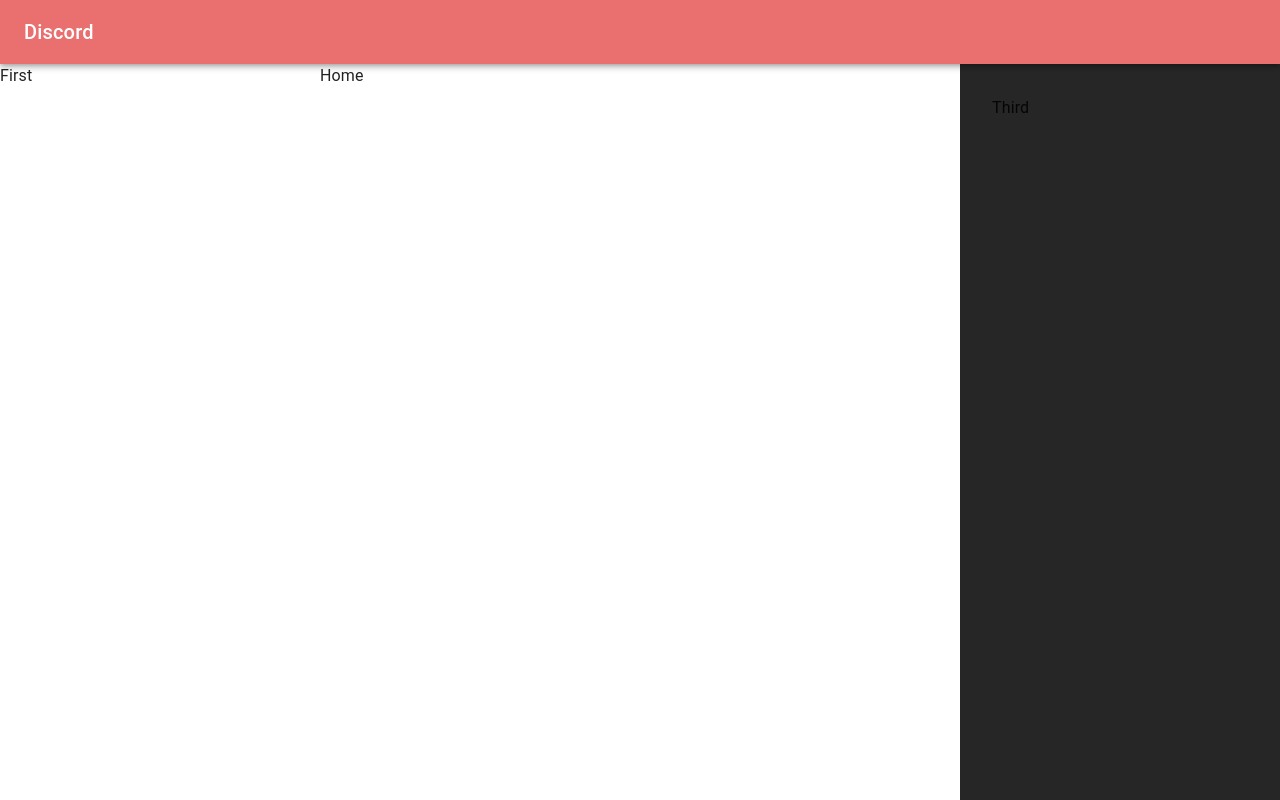
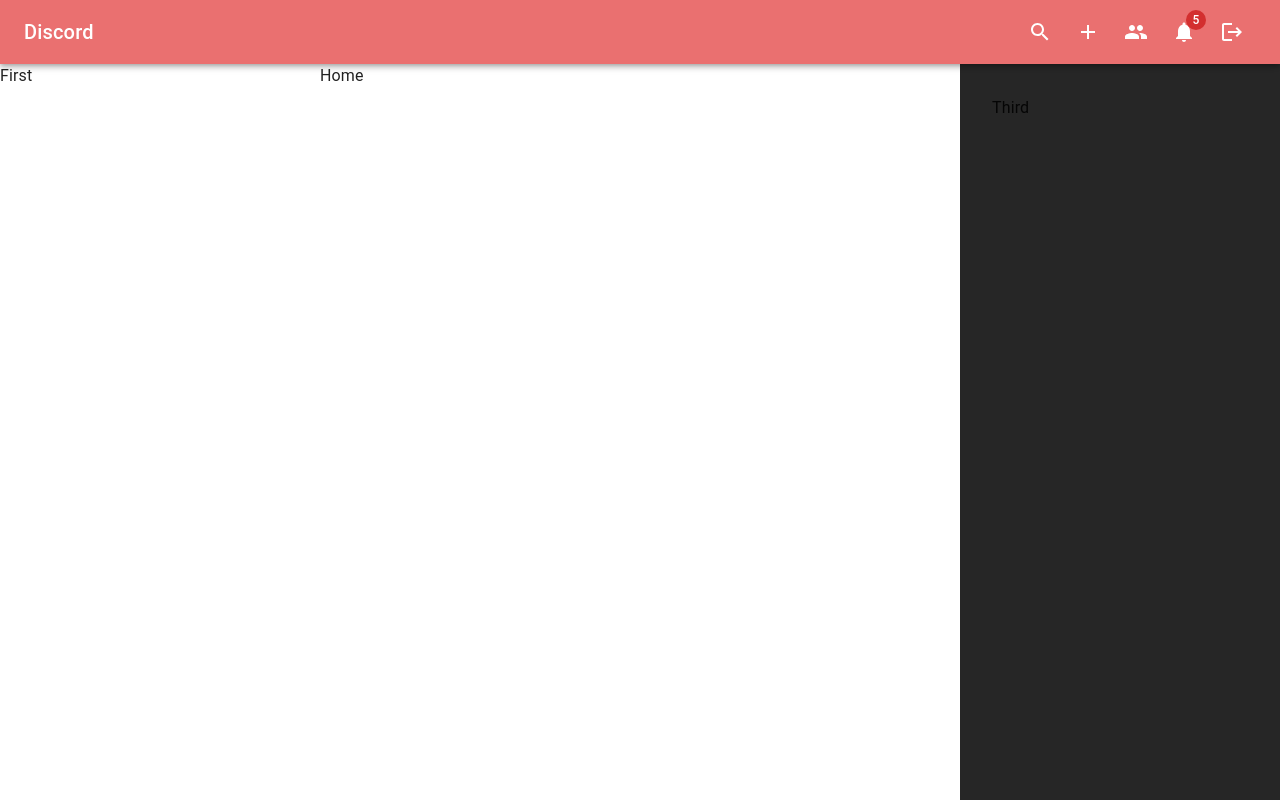
Before and after one commit to Sourav317/React-Projs, a React (Vite) app in the folder ChatApp/client/: page / in a window 1280 px wide. Built offline with nearby package versions, Linux system fonts and the light colour scheme.

Commit message:
Basic icons for header added

```diff
--- a/ChatApp/client/src/components/layout/Header.jsx
+++ b/ChatApp/client/src/components/layout/Header.jsx
@@ -18,8 +18,15 @@ import {
   Logout as LogoutIcon,
   Notifications as NotificationsIcon,
 } from "@mui/icons-material";
-import { useNavigate } from "react-router-dom";
+import { Navigate, useNavigate } from "react-router-dom";
 
+const handleMobile = () => console.log("mobile menu");
+const openSearch = () => console.log("open search");
+const openNewGroup = () => console.log("open new group");
+const navigateToGroup = () => Navigate("/groups");
+const openNotification = () => console.log("open notification");
+const logoutHandler = () => console.log("logout");
+const notificationCount = 5;
 
 const Header = () => {
   return (
@@ -40,6 +47,56 @@ const Header = () => {
             >
               Discord
             </Typography>
+
+             <Box
+              sx={{
+                display: { xs: "block", sm: "none" },
+              }}
+            >
+              <IconButton color="inherit" onClick={handleMobile}>
+                <MenuIcon />
+              </IconButton>
+            </Box>
+
+            <Box
+              sx={{
+                flexGrow: 1,
+              }}
+            />
+
+            <Box>
+              <IconBtn
+                title={"Search"}
+                icon={<SearchIcon />}
+                onClick={openSearch}
+              />
+
+              <IconBtn
+                title={"New Group"}
+                icon={<AddIcon />}
+                onClick={openNewGroup}
+              />
+
+              <IconBtn
+                title={"Manage Groups"}
+                icon={<GroupIcon />}
+                onClick={navigateToGroup}
+              />
+
+              <IconBtn
+                title={"Notifications"}
+                icon={<NotificationsIcon />}
+                onClick={openNotification}
+                value={notificationCount}
+              />
+
+              <IconBtn
+                title={"Logout"}
+                icon={<LogoutIcon />}
+                onClick={logoutHandler}
+              />
+            </Box>
+
             </Toolbar>
         </AppBar>
       </Box>
@@ -47,4 +104,20 @@ const Header = () => {
   );
 };
 
+const IconBtn = ({ title, icon, onClick, value }) => {
+  return (
+    <Tooltip title={title}>
+      <IconButton color="inherit" size="large" onClick={onClick}>
+        {value ? (
+          <Badge badgeContent={value} color="error">
+            {icon}
+          </Badge>
+        ) : (
+          icon
+        )}
+      </IconButton>
+    </Tooltip>
+  );
+};
+
 export default Header;
```
